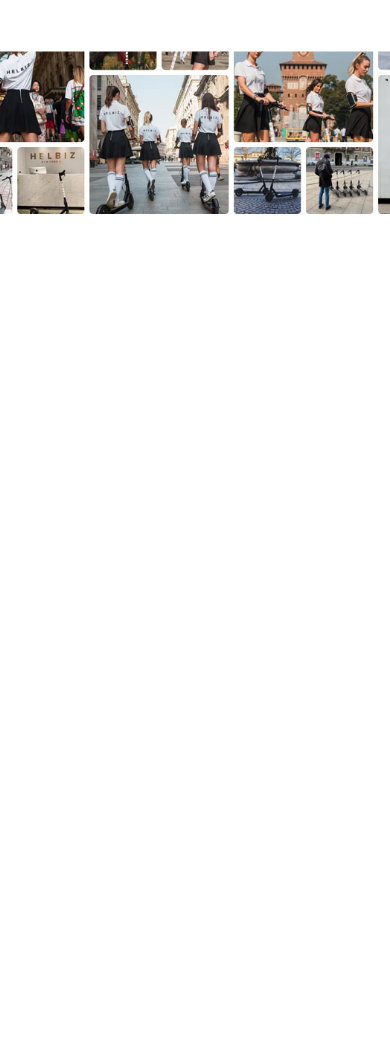
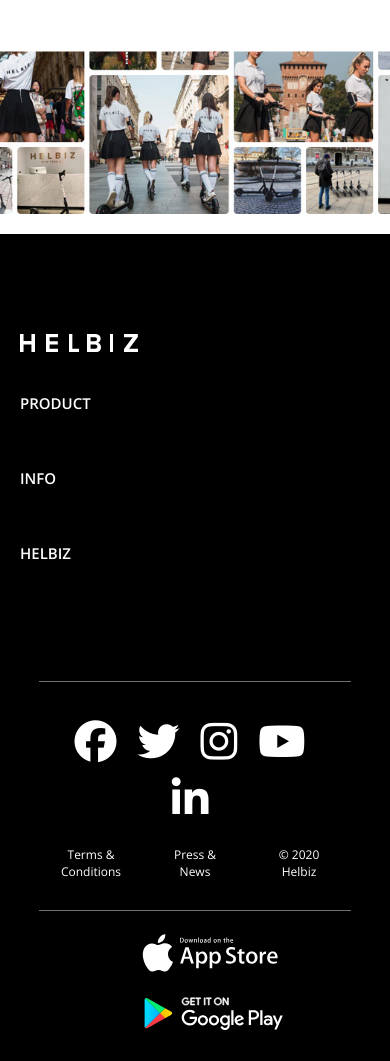
Before and after one commit to RiccardoMurru/html-css-helbiz, a plain HTML site: page index.html in a window 390 px wide. Shown: the part 3651-4712 px from the top of the page. Before the commit the page ends 3885 px from the top, so only its background shows below. Drawn offline with nearby package versions, Linux system fonts and the light colour scheme.

Commit message:
add responsive footer

```diff
--- a/index.html
+++ b/index.html
@@ -152,6 +152,70 @@
     </section>
   </main>
   <!-- Footer -->
-  <footer></footer>
+  <footer id="footer" class="container">
+    <div class="footer-content clearfix">
+      <div class="float col-1 w-25">
+        <img src="img/helbiz-logo-footer.svg" alt="logo">
+      </div>
+      <div class="float col-2 w-25">
+        <h2>product</h2>
+        <ul>
+          <li>HelbizGo</li>
+          <li>HelbizCar</li>
+          <li>HelbizAir</li>
+        </ul>
+      </div>
+      <div class="float col-3 w-25">
+        <h2>info</h2>
+        <ul>
+          <li>About us</li>
+          <li>Company info</li>
+          <li>Cities</li>
+          <li>Sustainability</li>
+          <li>Franchise</li>
+          <li>Careers</li>
+        </ul>
+      </div>
+      <div class="float col-4 w-25">
+        <h2>helbiz</h2>
+        <ul>
+          <li>Contact us</li>
+          <li>Support</li>
+          <li>Twitter Support</li>
+          <li>Newsroom</li>
+          <li>Media Assets</li>
+          <li>Blog</li>
+        </ul>
+      </div>
+    </div>
+    <!-- Footer bar -->
+    <div class="footer-bar clearfix">
+      <div class="float col-1 w-25">
+        <ul>
+          <li><i class="fab fa-facebook"></i></li>
+          <li><i class="fab fa-twitter"></i></li>
+          <li><i class="fab fa-instagram"></i></li>
+          <li><i class="fab fa-youtube"></i></li>
+          <li><i class="fab fa-linkedin-in"></i></li>
+        </ul>
+      </div>
+      <div class="float col-2 w-25">
+        <a href="#">Terms &amp; Conditions</a>
+      </div>
+      <div class="float col-3 w-25">
+        <a href="#">Press &amp; News</a>
+      </div>
+      <div class="float col-4 w-25">
+        <a href="#">&copy; 2020 Helbiz</a>
+      </div>
+    </div>
+    <!-- Footer img -->
+    <div class="footer-img relative">
+      <div class="footer-img-apps position-center">
+        <img src="img/app-store-badge.svg" alt="appstore">
+        <img src="img/google-play-badge.svg" alt="playstore">
+      </div>
+    </div>
+  </footer>
 </body>
 </html>
--- a/styles/main.css
+++ b/styles/main.css
@@ -38,6 +38,10 @@
 .float-right {
   float: right;
   padding: 0 16px;
+}
+
+.w-25 {
+  width: 25%;
 }
 
 .w-30 {
@@ -335,6 +339,7 @@
   background-image: url('../img/social-banner.jpg');
   background-size: cover;
   background-position: center;
+  margin-bottom: 20px;
 }
 
 #social-banner .social {
@@ -361,6 +366,59 @@
   padding-right: 20px;
 }
 
+/* Footer */
+#footer {
+  background: #000;
+  color: #707070;
+}
+
+#footer .footer-content {
+  width: 80%;
+  padding: 80px 0;
+  margin: 0 auto;
+}
+
+#footer .footer-content img {
+  vertical-align: top;
+}
+
+#footer .footer-content h2 {
+  line-height: 15px;
+  font-weight: 600;
+  text-transform: uppercase;
+  color: #fff;
+  margin-bottom: 20px;
+}
+
+#footer .footer-content li {
+  list-style: none;
+  padding: 10px 0;
+}
+
+#footer .footer-bar {
+  width: 80%;
+  font-size: 12px;
+  color: #fff;
+  border-top: 1px solid #707070;
+  border-bottom: 1px solid #707070;
+  padding: 30px 0;
+  margin: 0 auto;
+}
+
+#footer .footer-bar li {
+  display: inline-block;
+  list-style: none;
+  padding-right: 10px;
+}
+
+#footer .footer-bar a {
+  text-decoration: none;
+  color: #fff;
+}
+
+#footer .footer-img {
+  height: 150px;
+}
 
 /* Responsive */
 
@@ -493,4 +551,51 @@
     width: 100%;
   }
 
+  /* Footer */
+  #footer .footer-content {
+    width: 100%;
+  }
+
+  #footer .footer-content .col-1,
+  #footer .footer-content .col-2,
+  #footer .footer-content .col-3,
+  #footer .footer-content .col-4 {
+    float: none;
+    padding: 20px;
+  }
+
+  #footer .footer-content .col-1 h2,
+  #footer .footer-content .col-2 h2,
+  #footer .footer-content .col-3 h2,
+  #footer .footer-content .col-4 h2 {
+    font-size: 15px;
+  }
+
+  #footer .footer-content .col-1 li,
+  #footer .footer-content .col-2 li,
+  #footer .footer-content .col-3 li,
+  #footer .footer-content .col-4 li {
+    display: none;
+  }
+
+  #footer .footer-bar {
+    text-align: center;
+  }
+
+  #footer .footer-bar .col-1 {
+    width: 100%;
+    font-size: 42px;
+    margin-bottom: 20px;
+  }
+
+  #footer .footer-bar .col-2,
+  #footer .footer-bar .col-3,
+  #footer .footer-bar .col-4 {
+    width: calc(100% / 3);
+    text-align: center;
+  }
+
+  #footer .footer-img-apps {
+    width: 33%;
+  }
 }
```
